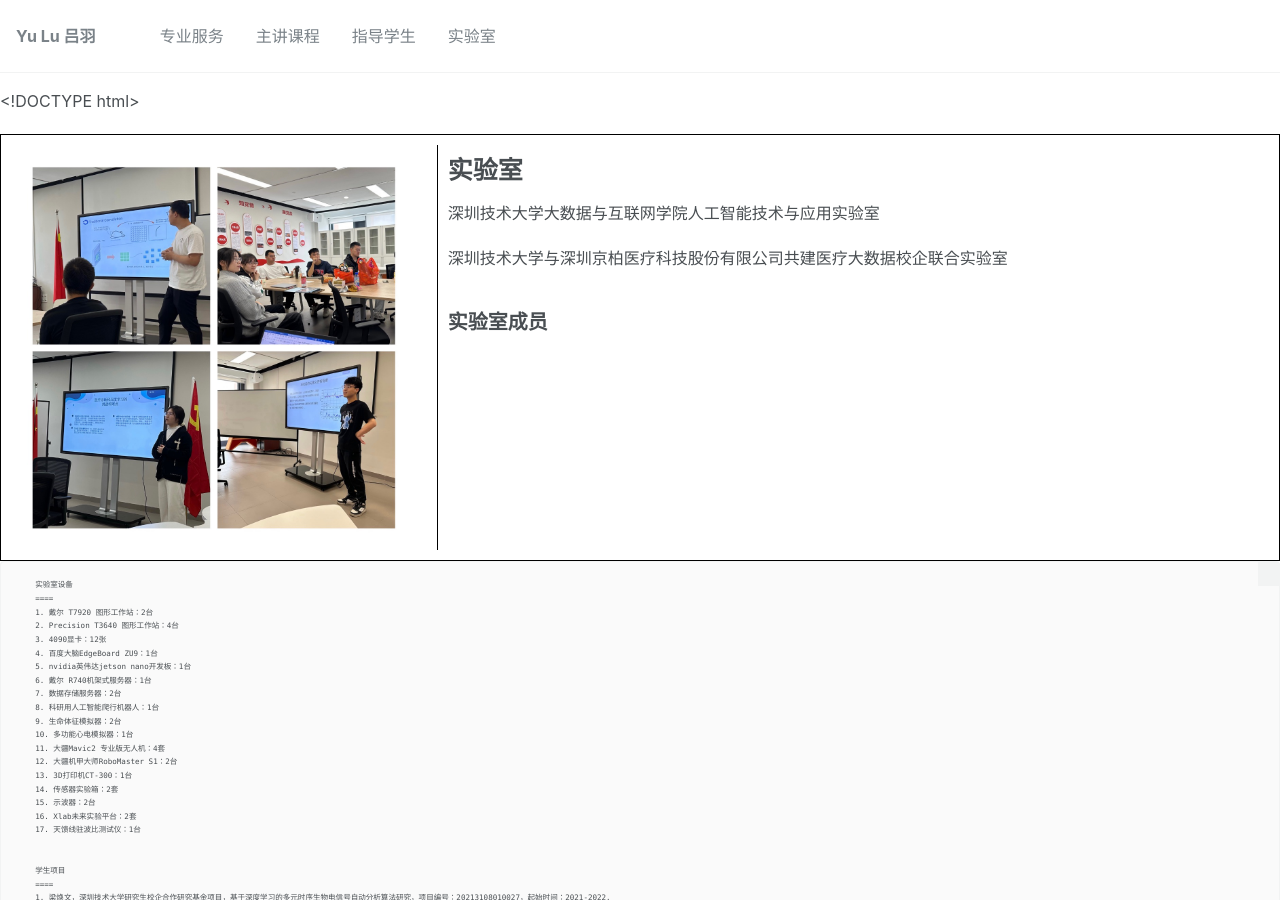
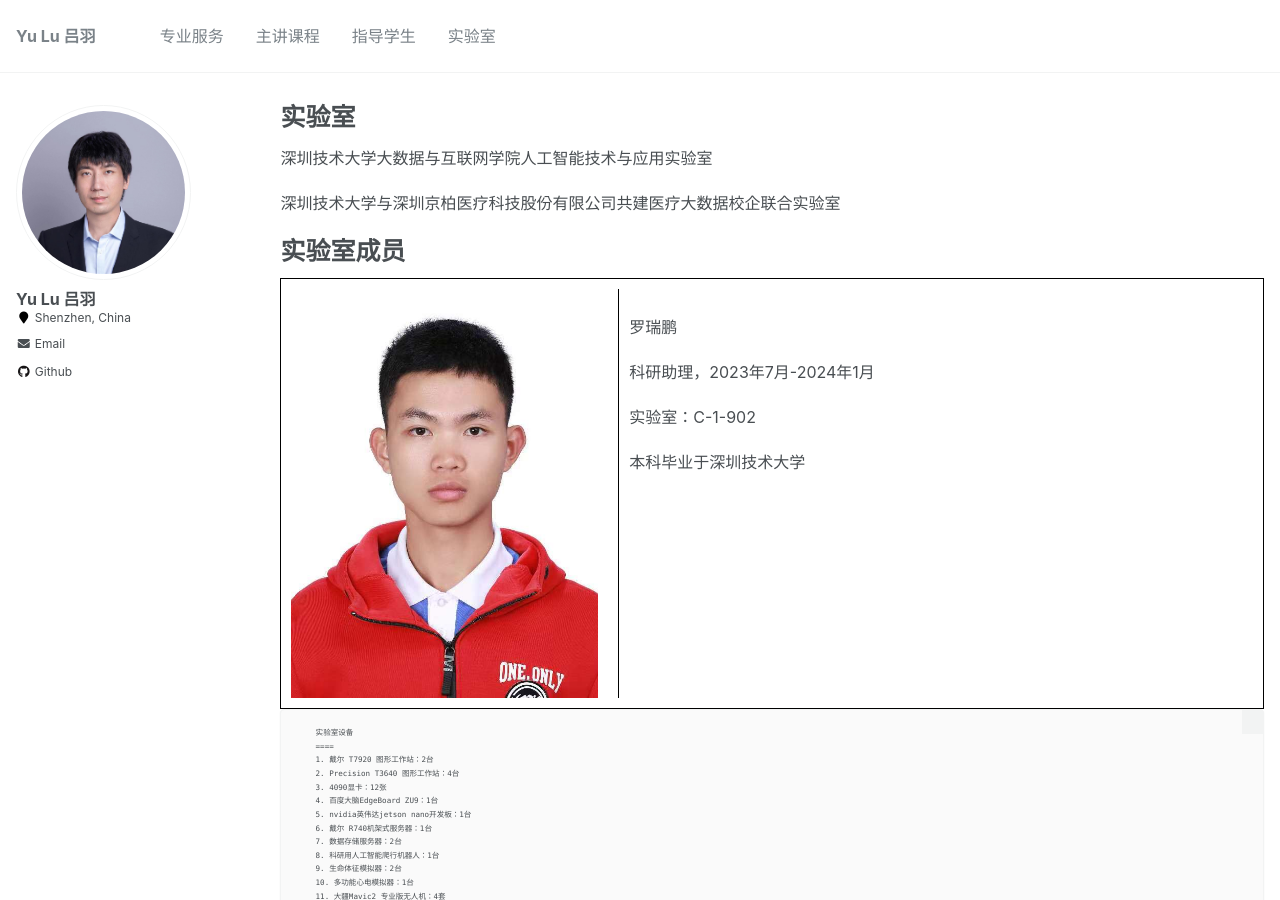
Before and after one commit to YukariUmezawa/lvyu.github.io, a Jekyll site: the page built from _pages/laboratory.md, in a window 1280 px wide and 900 px high. Built offline with Jekyll 4.4.1, drawn with Linux system fonts in a browser that asks for light colours.

Commit message:
Update laboratory.md

```diff
--- a/_pages/laboratory.md
+++ b/_pages/laboratory.md
@@ -1,11 +1,16 @@
 ---
-layout: default
+layout: archive
 title: "实验室"
 permalink: /laboratory/
 author_profile: true
 ---
+深圳技术大学大数据与互联网学院人工智能技术与应用实验室
 
-<!DOCTYPE html>
+深圳技术大学与深圳京柏医疗科技股份有限公司共建医疗大数据校企联合实验室
+
+实验室成员
+====
+
 <html>
 <head>
 <style>
@@ -33,28 +38,13 @@ author_profile: true
 
 <div class="container">
     <div class="image">
-        <img src="/images/sys.jpg" alt="实验室">
+        <img src="/images/lrp.jpg" alt="罗瑞鹏">
     </div>
     <div class="text">
-        <h1>实验室</h1>
-
-        <p>深圳技术大学大数据与互联网学院人工智能技术与应用实验室</p>
-        <p>深圳技术大学与深圳京柏医疗科技股份有限公司共建医疗大数据校企联合实验室</p>
-
-        <h2>实验室成员</h2>
-
-        <!-- 在这里继续使用 Markdown 格式的内容 -->
-        <!-- 例如，你的成员表格和其他内容 -->
-
-
-
-
-
-
-
-
-
-
+        <p>罗瑞鹏</p>
+        <p>科研助理，2023年7月-2024年1月</p>
+        <p>实验室：C-1-902</p>
+        <p>本科毕业于深圳技术大学</p>
     </div>
 </div>
 
```
